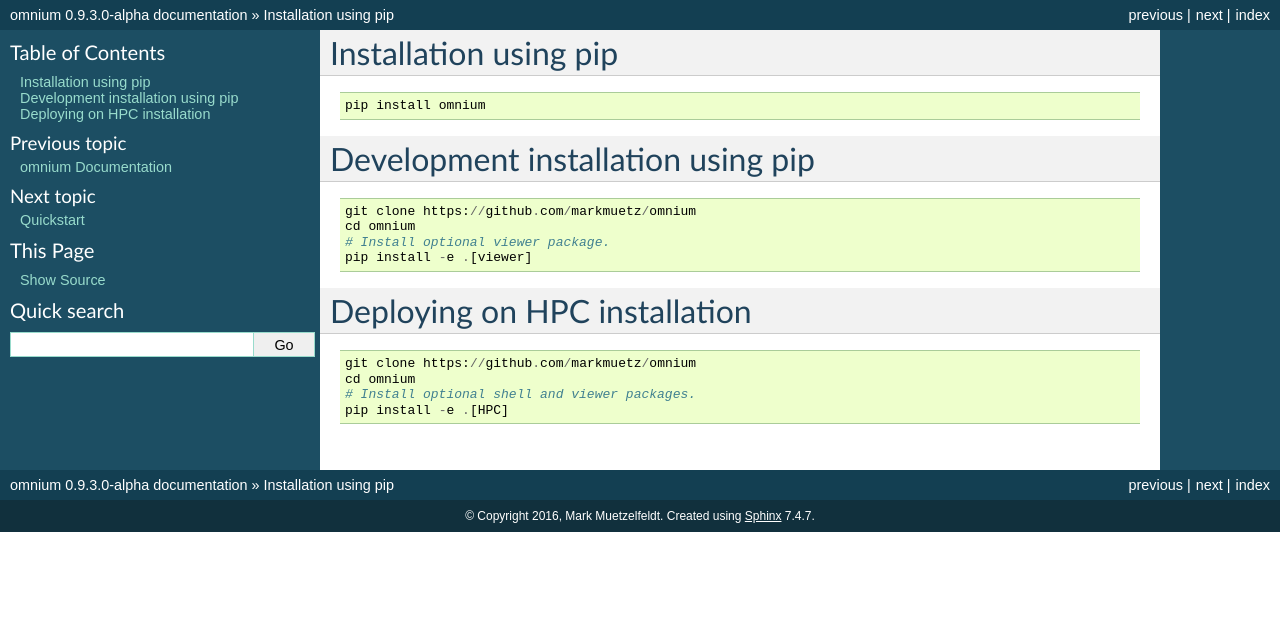
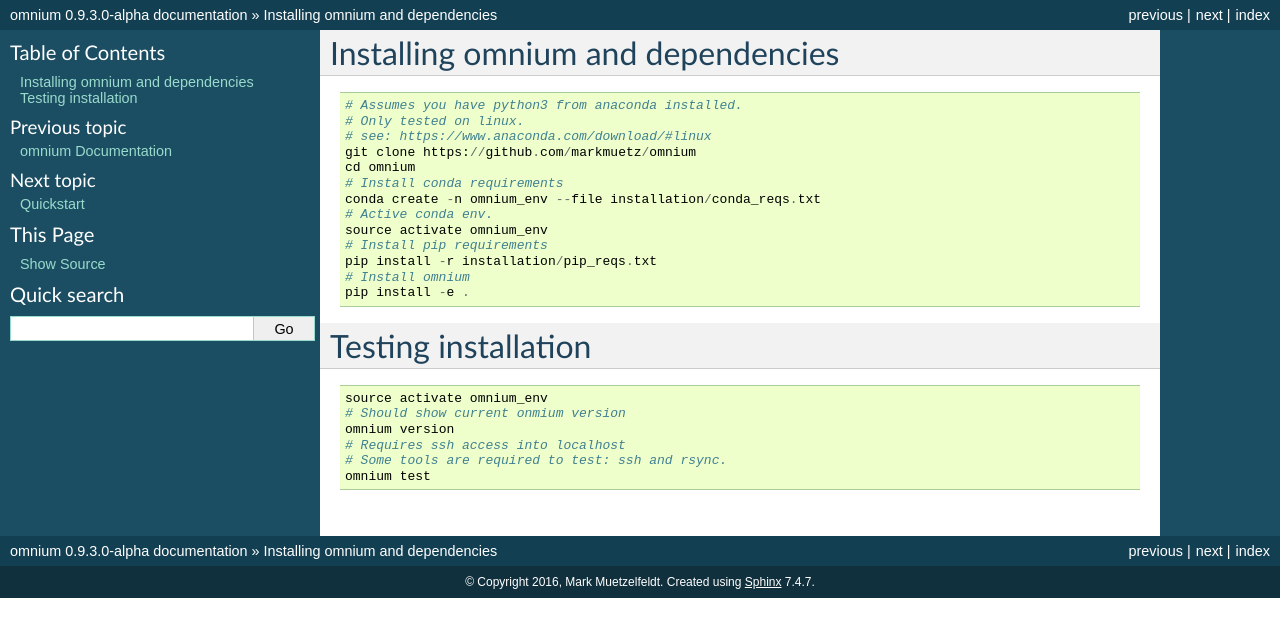
Before and after one commit to markmuetz/omnium, a Sphinx documentation site: the page built from docs/installation.rst, in a window 1280 px wide. Shown: the top 637 px of the page. Built offline with Sphinx 7.4.7, drawn with Linux system fonts in a browser that asks for light colours.

Commit message:
Add conda and pip reqs and update installation instructions.

```diff
--- a/docs/installation.rst
+++ b/docs/installation.rst
@@ -1,28 +1,32 @@
 .. _installation_pip:
 
-Installation using pip
-======================
-
-::
-
-    pip install omnium
-
-Development installation using pip
+Installing omnium and dependencies
 ==================================
 
 ::
 
+    # Assumes you have python3 from anaconda installed.
+    # Only tested on linux.
+    # see: https://www.anaconda.com/download/#linux
     git clone https://github.com/markmuetz/omnium
     cd omnium
-    # Install optional viewer package.
-    pip install -e .[viewer]
+    # Install conda requirements
+    conda create -n omnium_env --file installation/conda_reqs.txt
+    # Active conda env.
+    source activate omnium_env
+    # Install pip requirements
+    pip install -r installation/pip_reqs.txt
+    # Install omnium
+    pip install -e .
 
-Deploying on HPC installation
-=============================
+Testing installation
+====================
 
 ::
 
-    git clone https://github.com/markmuetz/omnium
-    cd omnium
-    # Install optional shell and viewer packages.
-    pip install -e .[HPC]
+    source activate omnium_env
+    # Should show current onmium version
+    omnium version
+    # Requires ssh access into localhost
+    # Some tools are required to test: ssh and rsync.
+    omnium test
--- a/setup.py
+++ b/setup.py
@@ -14,7 +14,6 @@
         return open(os.path.join(os.path.dirname(__file__), fname)).read()
     except:
         return ''
-
 
 setup(
     name='omnium',
@@ -43,6 +42,8 @@
     python_requires='>=3.6',
     install_requires=[
         'nose',
+        'mock',
+        # N.B. there can be problems with iris 2.1.0 and pip not recognizing it's been installed
         'iris',
         'simplejson',
         'numpy',
@@ -53,7 +54,7 @@
         # 'HPC': ['mpi4py'],
         # For some reason adding 'PyQt5' causes pip to try and collect/install it.
         # Do not want this to happen. Anyway, having this dep is probably good enough.
-        'viewer': ['pyqtgraph'],
+        'viewer': ['pyopengl', 'pyqtgraph'],
     },
     package_data={'omnium.data': ['files/vn10.5/STASHmaster*'],
                   'omnium.tests': ['u-ap347/*'],
```
Also changed, not shown: 3 other files.
